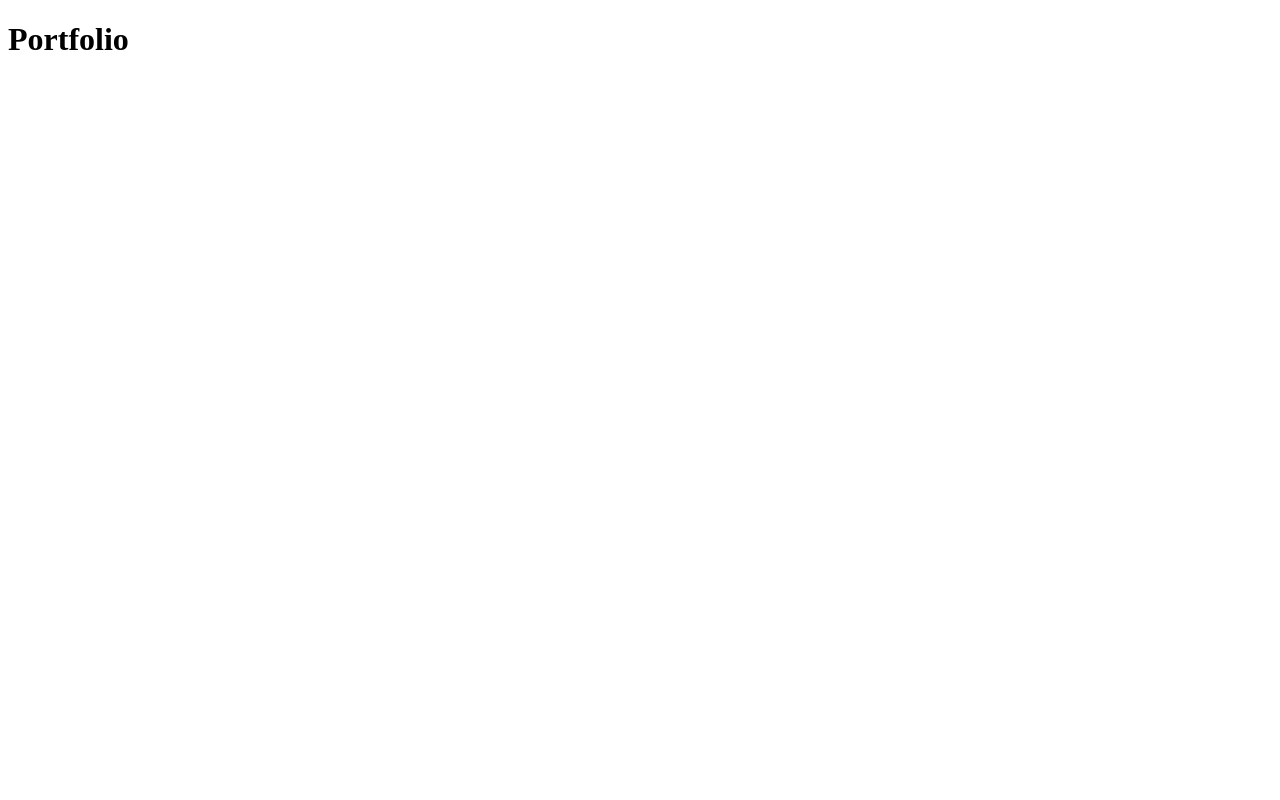
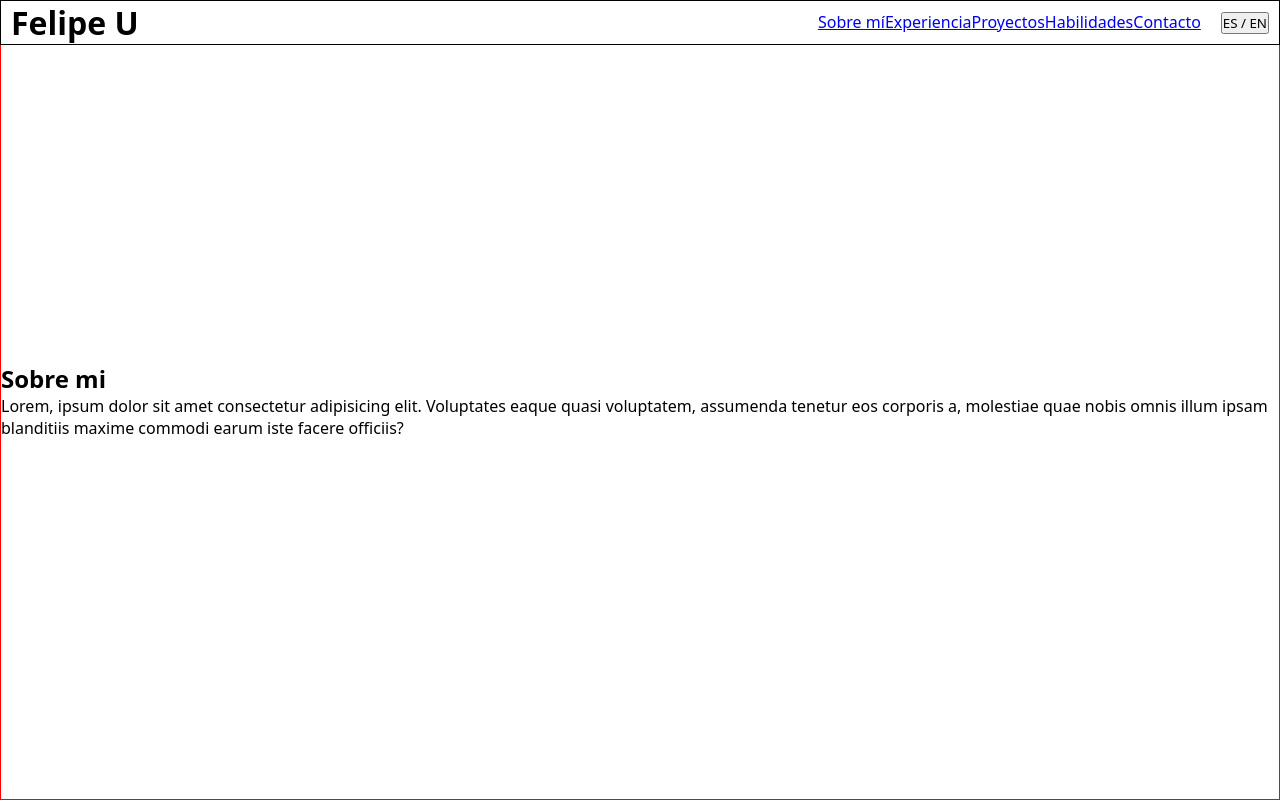
Before and after one commit to felipe-u/portfolio, a React (Vite) app: page / in a window 1280 px wide. Shown: the top 800 px of the page. Built offline with nearby package versions, Linux system fonts and the light colour scheme.

Commit message:
feat: Build basic structure for application

```diff
--- a/src/App.tsx
+++ b/src/App.tsx
@@ -1,9 +1,11 @@
-import './App.css'
+import { Header } from './components/Header'
+import { Main } from './components/Main'
 
 function App() {
   return (
     <>
-      <h1>Portfolio</h1>
+      <Header />
+      <Main />
     </>
   )
 }
--- /dev/null
+++ b/src/components/Header.tsx
@@ -0,0 +1,23 @@
+import '../styles/Header.css'
+
+export function Header() {
+  return (
+    <header>
+      <h1>Felipe U</h1>
+
+      <div className='nav-container'>
+        <nav>
+          <a href='#'>Sobre mí</a>
+          <a href='#'>Experiencia</a>
+          <a href='#'>Proyectos</a>
+          <a href='#'>Habilidades</a>
+          <a href='#'>Contacto</a>
+        </nav>
+
+        <div>
+          <button>ES / EN</button>
+        </div>
+      </div>
+    </header>
+  )
+}
--- /dev/null
+++ b/src/components/Main.tsx
@@ -0,0 +1,67 @@
+import '../styles/Main.css'
+
+export function Main() {
+  return (
+    <main>
+      <section>
+        <div className='about-me-container'>
+          <h2>Sobre mi</h2>
+          <p>
+            Lorem, ipsum dolor sit amet consectetur adipisicing elit. Voluptates
+            eaque quasi voluptatem, assumenda tenetur eos corporis a, molestiae
+            quae nobis omnis illum ipsam blanditiis maxime commodi earum iste
+            facere officiis?
+          </p>
+        </div>
+      </section>
+
+      <section>
+        <div className='exp-container'>
+          <h2>Experiencia</h2>
+          <p>
+            Lorem, ipsum dolor sit amet consectetur adipisicing elit. Voluptates
+            eaque quasi voluptatem, assumenda tenetur eos corporis a, molestiae
+            quae nobis omnis illum ipsam blanditiis maxime commodi earum iste
+            facere officiis?
+          </p>
+        </div>
+      </section>
+
+      <section>
+        <div className='projects-container'>
+          <h2>Proyectos</h2>
+          <p>
+            Lorem, ipsum dolor sit amet consectetur adipisicing elit. Voluptates
+            eaque quasi voluptatem, assumenda tenetur eos corporis a, molestiae
+            quae nobis omnis illum ipsam blanditiis maxime commodi earum iste
+            facere officiis?
+          </p>
+        </div>
+      </section>
+
+      <section>
+        <div className='skills-container'>
+          <h2>Habilidades</h2>
+          <p>
+            Lorem, ipsum dolor sit amet consectetur adipisicing elit. Voluptates
+            eaque quasi voluptatem, assumenda tenetur eos corporis a, molestiae
+            quae nobis omnis illum ipsam blanditiis maxime commodi earum iste
+            facere officiis?
+          </p>
+        </div>
+      </section>
+
+      <section>
+        <div className='contact-container'>
+          <h2>Contacto</h2>
+          <p>
+            Lorem, ipsum dolor sit amet consectetur adipisicing elit. Voluptates
+            eaque quasi voluptatem, assumenda tenetur eos corporis a, molestiae
+            quae nobis omnis illum ipsam blanditiis maxime commodi earum iste
+            facere officiis?
+          </p>
+        </div>
+      </section>
+    </main>
+  )
+}
--- a/src/index.css
+++ b/src/index.css
@@ -0,0 +1,6 @@
+* {
+  font-family: system-ui;
+  box-sizing: border-box;
+  margin: 0;
+  padding: 0;
+}
--- /dev/null
+++ b/src/styles/Header.css
@@ -0,0 +1,16 @@
+header {
+  width: 100%;
+  display: flex;
+  align-items: center;
+  justify-content: space-between;
+  padding: 0 10px;
+  border: 1px solid black;
+  position: fixed;
+  top: 0;
+  left: 0;
+}
+
+.nav-container {
+  display: flex;
+  gap: 20px;
+}
--- /dev/null
+++ b/src/styles/Main.css
@@ -0,0 +1,6 @@
+section {
+  border: 1px solid red;
+  min-height: 100vh;
+  display: grid;
+  place-items: center;
+}
```
Also changed, not shown: src/App.css (deleted).
